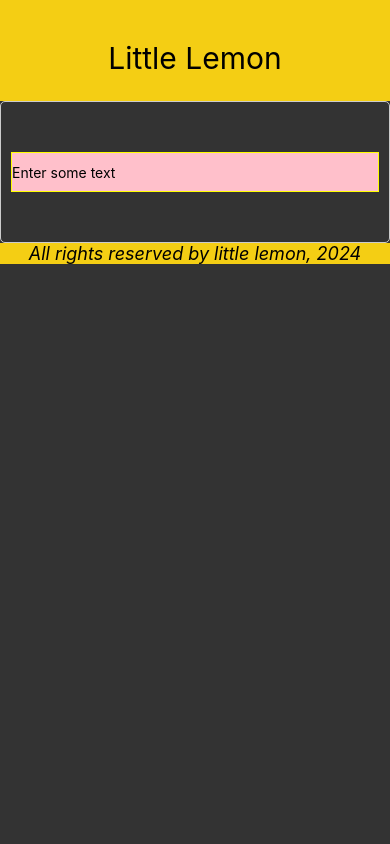
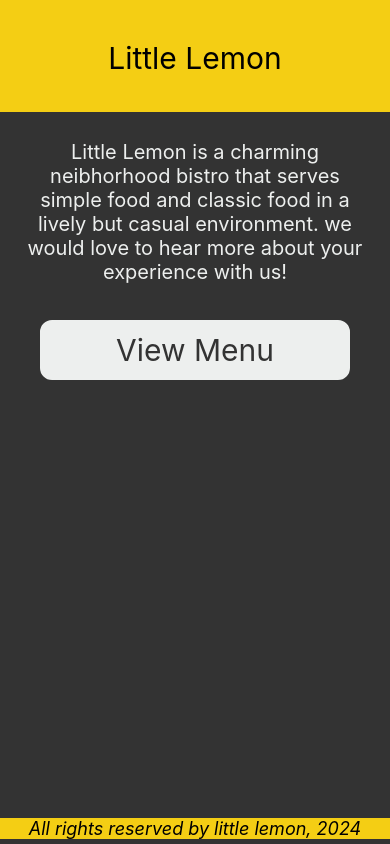
Before and after one commit to Hussain-hamim/Taskly, a React Native app: screen / in a window 390 px wide. Built offline with nearby package versions, Linux system fonts and the light colour scheme.

Commit message:
work on pressable component

```diff
--- a/App.js
+++ b/App.js
@@ -16,8 +16,8 @@ export default function App() {
       <Header />
       {/* <LoginScreen /> */}
       {/* <FeedbackForm /> */}
-      <ClearableTextInput />
-      {/* <MenuItems /> */}
+      {/* <ClearableTextInput /> */}
+      <MenuItems />
       {/* <WelcomeScreen /> */}
       <Footer />
       <StatusBar style="auto" />
--- a/components/MenuItems.js
+++ b/components/MenuItems.js
@@ -1,4 +1,4 @@
-import React from "react";
+import React, { useState } from "react";
 import {
   View,
   ScrollView,
@@ -6,6 +6,7 @@ import {
   StyleSheet,
   FlatList,
   SectionList,
+  Pressable,
 } from "react-native";
 
 const green = "#495E57";
@@ -127,6 +128,8 @@ function Footer() {
 }
 
 const MenuItems = () => {
+  const [showMenu, setShowMenu] = useState(false);
+
   function renderItem({ item, index, separator }) {
     return <Item name={item.name} price={item.price} />;
   }
@@ -137,6 +140,23 @@ const MenuItems = () => {
 
   return (
     <View style={menuStyles.container}>
+      {!showMenu && (
+        <Text style={menuStyles.infoSection}>
+          Little Lemon is a charming neibhorhood bistro that serves simple food
+          and classic food in a lively but casual environment. we would love to
+          hear more about your experience with us!
+        </Text>
+      )}
+
+      <Pressable
+        style={menuStyles.button}
+        onPress={() => setShowMenu(!showMenu)}
+      >
+        <Text style={menuStyles.buttonText}>
+          {showMenu ? "Home" : "View Menu"}
+        </Text>
+      </Pressable>
+
       {/* <FlatList
         data={menuItemsToDisplay}
         renderItem={renderItem}
@@ -148,14 +168,16 @@ const MenuItems = () => {
         ListFooterComponent={Footer}
       /> */}
 
+      {showMenu && (
         <SectionList
           sections={menuItemsToDisplay2}
           renderItem={renderItem}
           renderSectionHeader={renderSectionHeader}
           // ItemSeparatorComponent={Separator}
-        ListHeaderComponent={Header}
+          // ListHeaderComponent={Header}
           // ListFooterComponent={Footer}
         />
+      )}
     </View>
   );
 };
@@ -196,4 +218,26 @@ const menuStyles = StyleSheet.create({
     flexWrap: "wrap",
     color: "#333333",
   },
+  infoSection: {
+    textAlign: "center",
+    color: "#EDEFEE",
+    marginVertical: 8,
+    padding: 20,
+    fontSize: 20,
+  },
+  button: {
+    fontSize: 20,
+    padding: 10,
+    marginVertical: 8,
+    margin: 40,
+    backgroundColor: "#EDEFEE",
+    borderColor: "#EDEFEE",
+    borderWidth: 2,
+    borderRadius: 12,
+  },
+  buttonText: {
+    color: "#333333",
+    textAlign: "center",
+    fontSize: 30,
+  },
 });
```
Also changed, not shown: One.js (+11 -7 lines). Lines whose indentation alone changed are shown as unchanged.
